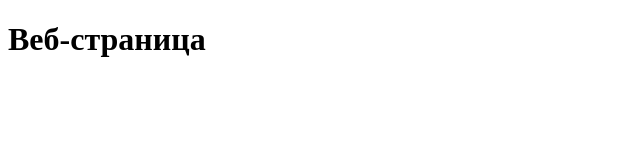
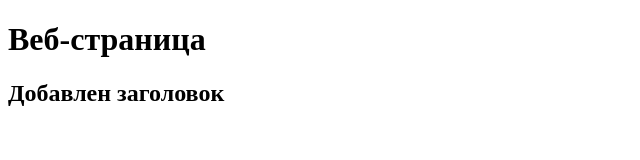
Before and after one commit to Valerich86/example, a plain HTML site: page index.html in a window 1280 px wide. Shown: the whole page, without its empty margins (0-640 px from the left). Drawn offline with Linux system fonts and the light colour scheme.

Commit message:
19.10.24 18:52:25 : новые файлы не добавлены ; Зафиксированы изменения в имеющихся файлах

```diff
--- a/index.html
+++ b/index.html
@@ -7,5 +7,6 @@
 </head>
 <body>
     <h1>Веб-страница</h1>
+    <h2>Добавлен заголовок</h2>
 </body>
 </html>
```
